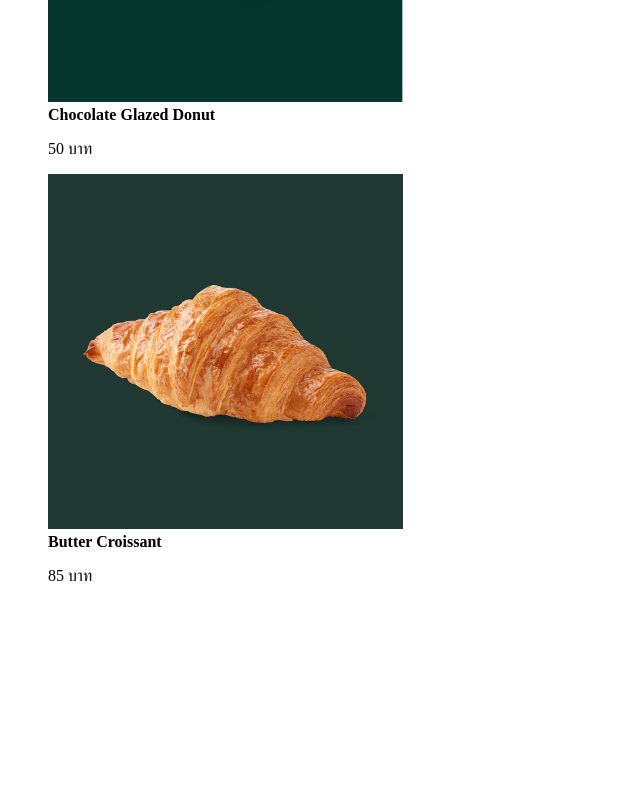
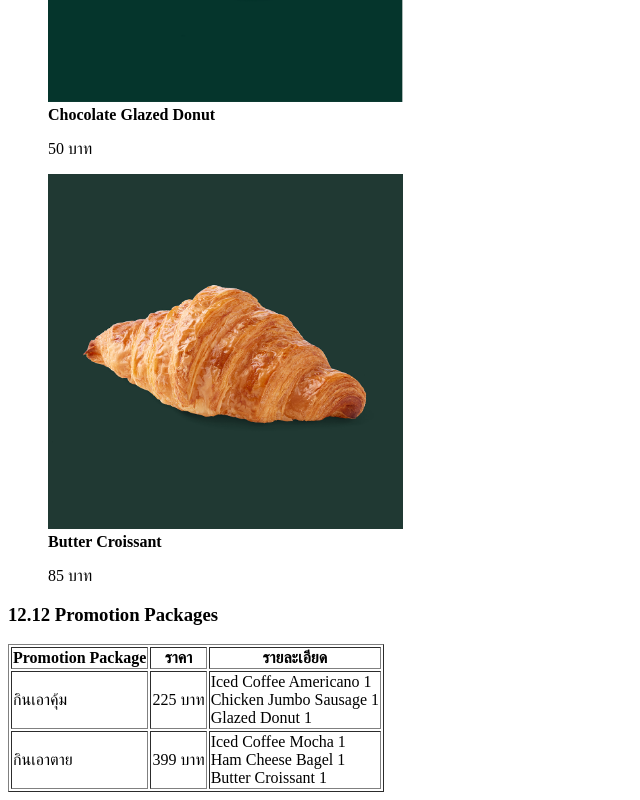
Before and after one commit to 67160202/my-business-web, a plain HTML site: page services.html in a window 1280 px wide. Shown: the part 3546-4346 px from the top of the page, without its empty margins (0-640 px from the left). Before the commit the page ends 4147 px from the top, so only its background shows below. Drawn offline with Linux system fonts and the light colour scheme.

Commit message:
Promotion Table

```diff
--- a/services.html
+++ b/services.html
@@ -129,5 +129,36 @@
         </figcaption>
       </figure>
     </section>
+
+    <section id="packages">
+      <h3>12.12 Promotion Packages</h3>
+      <table border="1">
+        <thred>
+          <tr>
+            <th>Promotion Package</th>
+            <th>ราคา</th>
+            <th>รายละเอียด</th>
+          </tr>
+        </thred>
+        <tbody>
+          <tr>
+            <td>กินเอาคุ้ม</td>
+            <td>225 บาท</td>
+            <td>
+              Iced Coffee Americano 1 <br />Chicken Jumbo Sausage 1 <br />Glazed
+              Donut 1
+            </td>
+          </tr>
+          <tr>
+            <td>กินเอาตาย</td>
+            <td>399 บาท</td>
+            <td>
+              Iced Coffee Mocha 1 <br />Ham Cheese Bagel 1 <br />Butter
+              Croissant 1
+            </td>
+          </tr>
+        </tbody>
+      </table>
+    </section>
   </body>
 </html>
```
